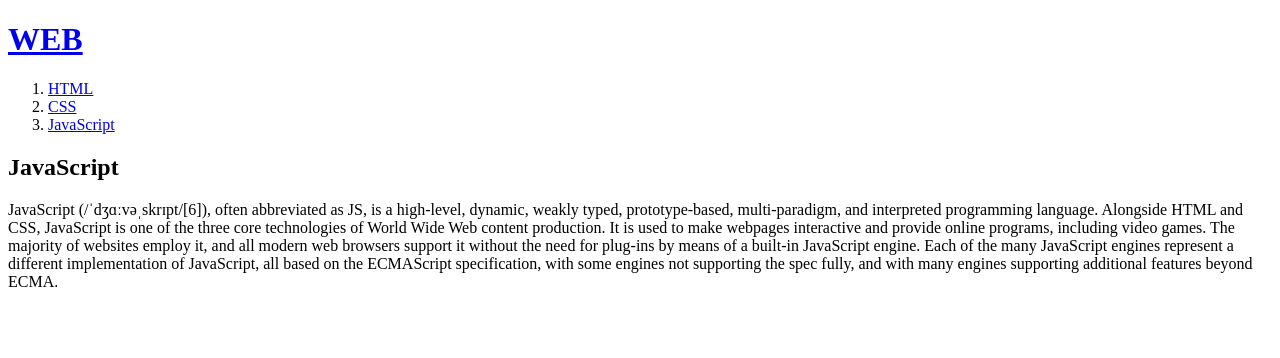
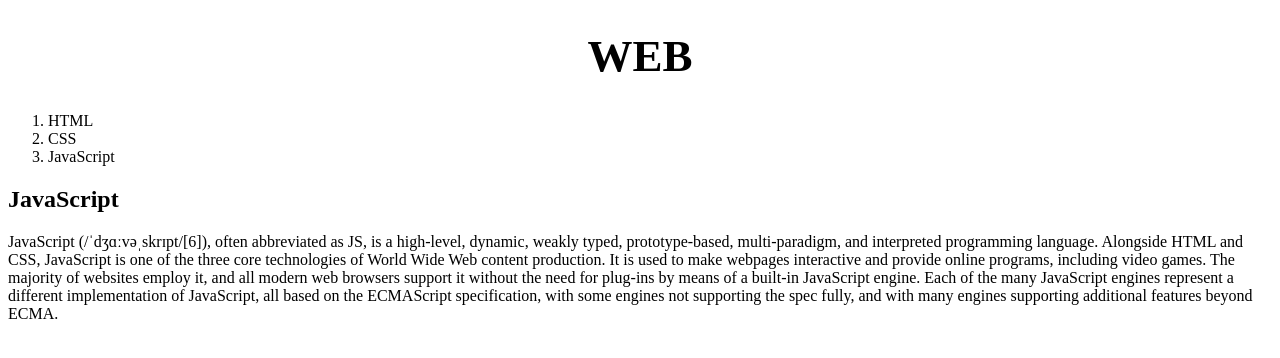
Before and after one commit to imnooy/WEBn, a plain HTML site: page css/3.html in a window 1280 px wide. Drawn offline with Linux system fonts and the light colour scheme.

Commit message:
CSS 선택자를 스스로 알아내는 방법
클릭한 페이지는 텍스트를 빨간 색으로 바꾸기

```diff
--- a/css/3.html
+++ b/css/3.html
@@ -3,13 +3,30 @@
 <head>
   <title>WEB1 - JavaScript</title>
   <meta charset="utf-8">
+  <style>
+    a {
+      color:black;
+      text-decoration: none;
+    }
+    #active:visited {
+      color:red;
+    }
+    .saw {
+      color:gray;
+    }
+
+    h1 {
+      font-size: 45px;
+      text-align: center;
+    }
+  </style>
 </head>
 <body>
   <h1><a href="index.html">WEB</a></h1>
   <ol>
-    <li><a href="1.html">HTML</a></li>
-    <li><a href="2.html">CSS</a></li>
-    <li><a href="3.html">JavaScript</a></li>
+    <li><a href="1.html" >HTML</a></li>
+    <li><a href="2.html" >CSS</a></li>
+    <li><a href="3.html" id="active">JavaScript</a></li>
   </ol>
   <h2>JavaScript</h2>
   <p>
```
Also changed, not shown: css/1.html (+18 -1 lines), css/2.html (+18 -1 lines), css/index.html (+3 -12 lines).
